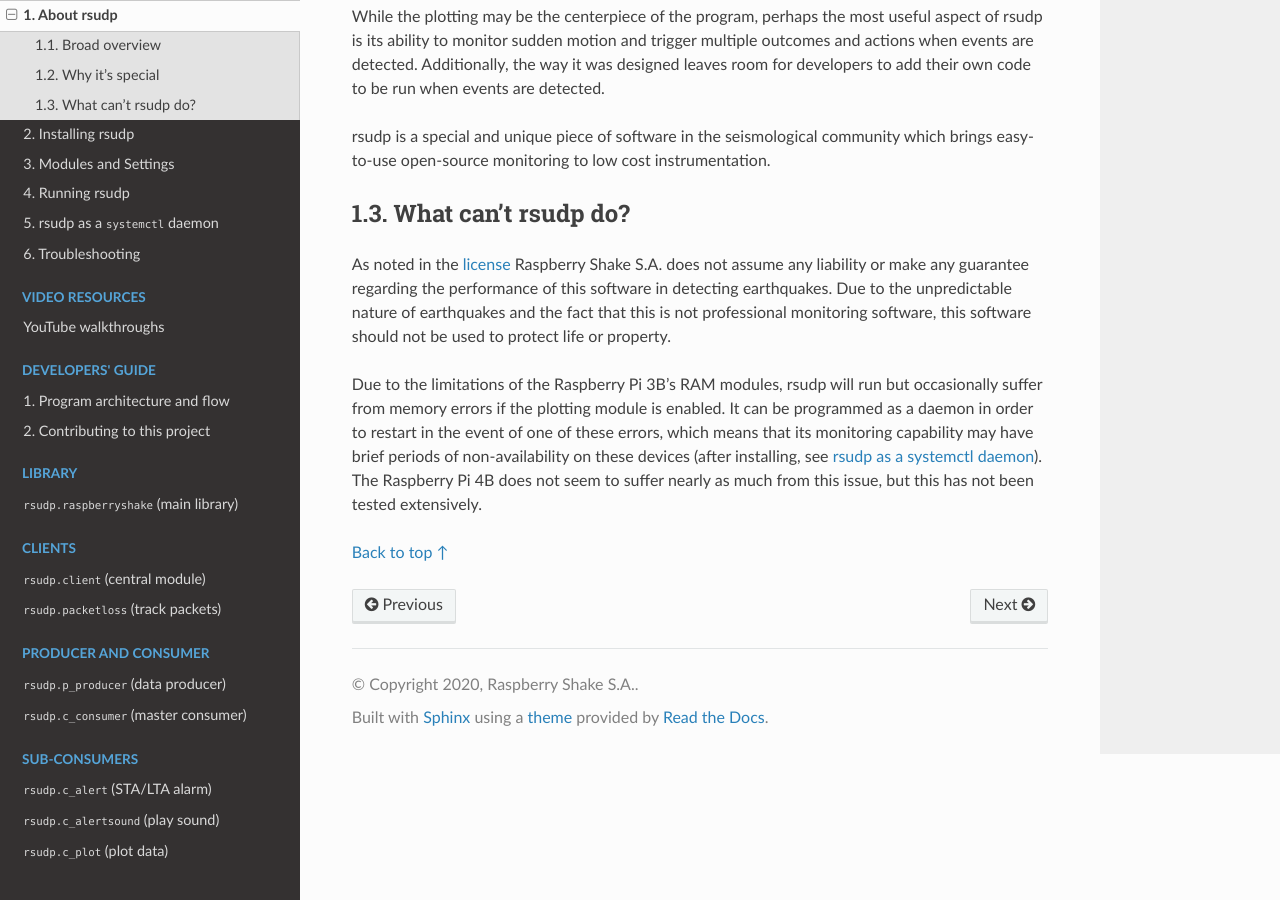
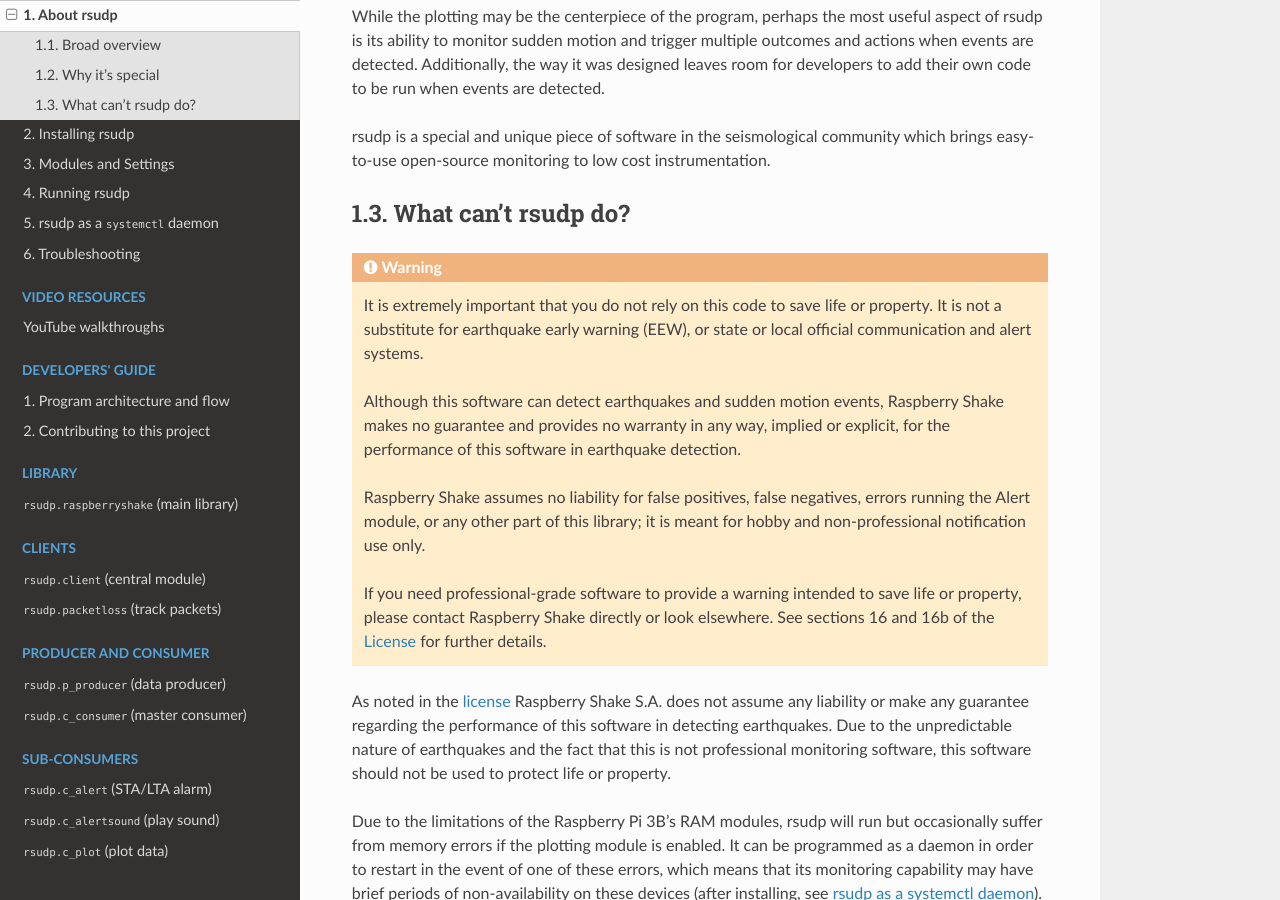
Before and after one commit to raspishake/rsudp, a Sphinx documentation site: the page built from docs/about.rst, in a window 1280 px wide and 900 px high, scrolled down 1335 px. Built offline with Sphinx 7.4.7 and the Read the Docs theme 2.0.0, drawn with Linux system fonts in a browser that asks for light colours; the version number is read from the project's files by our own code.

Commit message:
modifying docs

```diff
--- a/docs/about.rst
+++ b/docs/about.rst
@@ -65,6 +65,26 @@
 What can't rsudp do?
 *************************************
 
+.. warning::
+
+    It is extremely important that you do not rely on this code to save life or property.
+    It is not a substitute for earthquake early warning (EEW), or state or local official
+    communication and alert systems.
+
+    Although this software can detect earthquakes and sudden motion events,
+    Raspberry Shake makes no guarantee and provides no warranty in any way,
+    implied or explicit, for the performance of this software in earthquake detection.
+
+    Raspberry Shake assumes no liability for false positives, false negatives,
+    errors running the Alert module, or any other part of this library;
+    it is meant for hobby and non-professional notification use only.
+
+    If you need professional-grade software to provide a warning intended to save life
+    or property, please contact Raspberry Shake directly or look elsewhere.
+    See sections 16 and 16b of the
+    `License <https://github.com/raspishake/rsudp/blob/master/LICENSE>`_ for further details.
+
+
 As noted in the `license <https://github.com/raspishake/rsudp/blob/master/LICENSE>`_
 Raspberry Shake S.A. does not assume any liability or make any guarantee regarding
 the performance of this software in detecting earthquakes.
--- a/docs/settings.rst
+++ b/docs/settings.rst
@@ -98,7 +98,8 @@
 .. warning::
 
     It is extremely important that you do not rely on this code to save life or property.
-    It is not a substitute for earthquake early warning (EEW) systems.
+    It is not a substitute for earthquake early warning (EEW), or state or local official
+    communication and alert systems.
 
     Although this software can detect earthquakes and sudden motion events,
     Raspberry Shake makes no guarantee and provides no warranty in any way,
```
Also changed, not shown: other parts of docs/about.rst (+1 -1 lines), README.md (+4 -4 lines).
